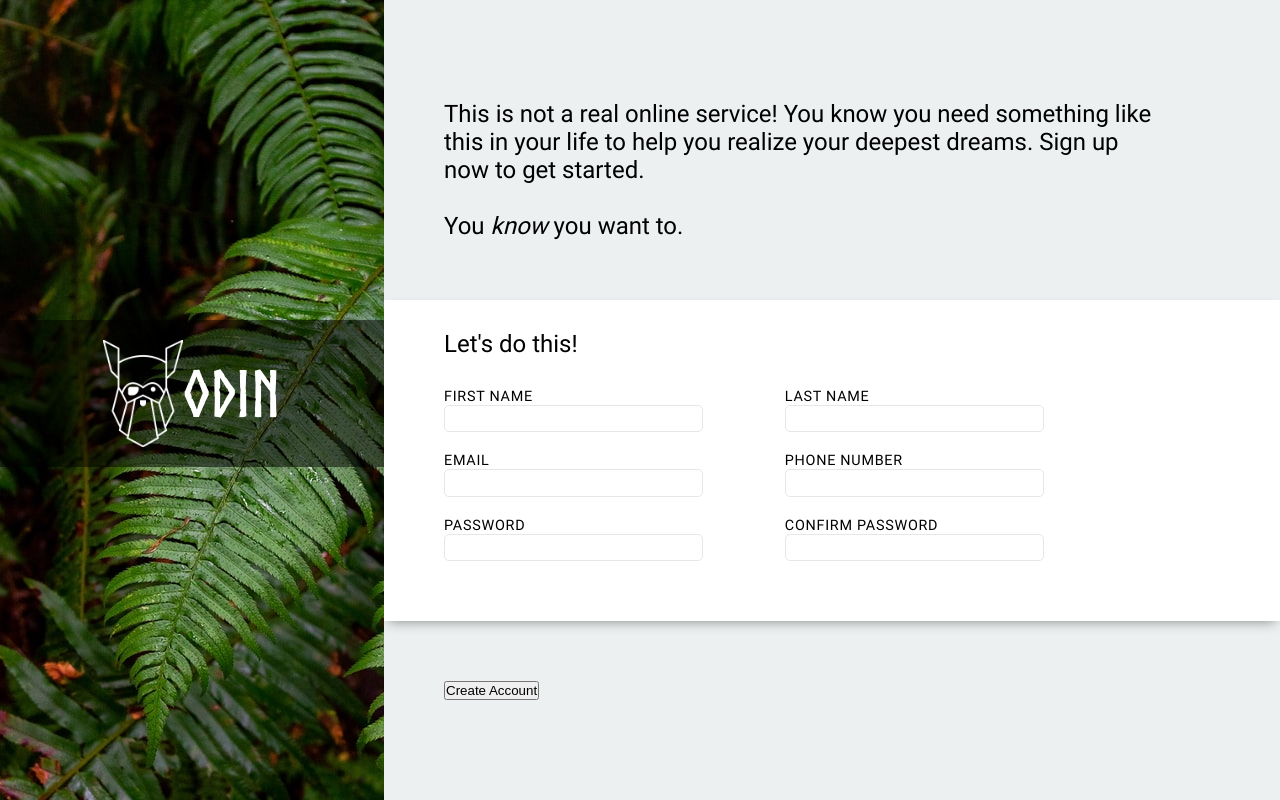
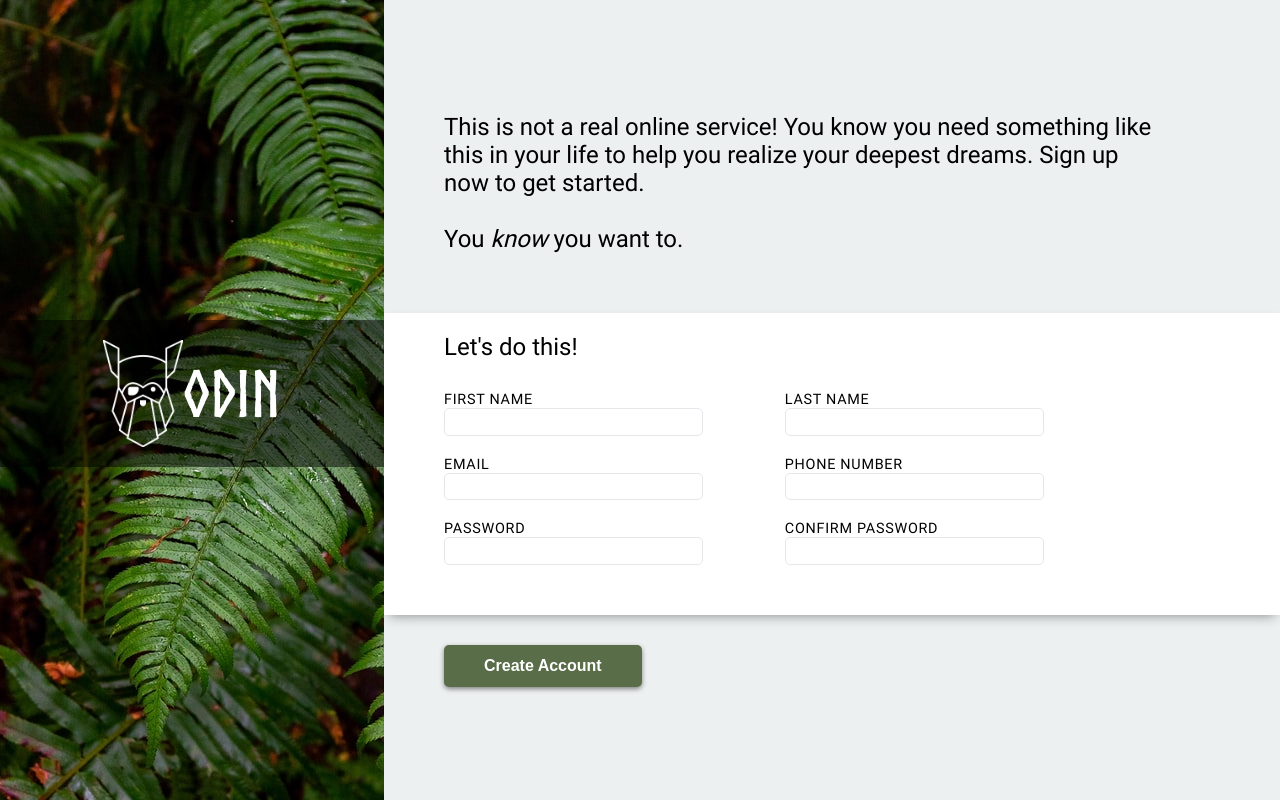
Before and after one commit to Kb739/basic-form, a plain HTML site: page index.html in a window 1280 px wide. Drawn offline with Linux system fonts and the light colour scheme.

Commit message:
fix content spacing

```diff
--- a/style.css
+++ b/style.css
@@ -17,7 +17,7 @@
 :root {
     --input-font-size: 1em;
     --input-width: calc(var(--input-font-size)*18);
-    --space: 60px;
+    --left-margin: 60px;
     --content-width: 70%;
     --image-bar-width: calc(100% - (var(--content-width)));
 }
@@ -68,13 +68,14 @@ form p {
 
 form>:first-child,
 form>:last-child {
-    margin: var(--space);
+    margin-left: var(--left-margin);
 }
 
 form>div {
     background-color: white;
-    padding: 30px var(--space);
+    padding: 20px var(--left-margin);
     box-shadow: 0px 5px 12px -5px grey;
+    margin:60px auto 30px auto;
 }
 
 #details {
@@ -100,3 +101,13 @@ input {
     font-size: var(--input-font-size);
     width: var(--input-width);
 }
+button{
+    background-color:#596D48;
+    border:none;
+    border-radius: 5px;
+    box-shadow: 0px 2px 5px grey;
+    color:white;
+    font-size: 1rem;
+    font-weight: bold;
+    padding:12px 40px;
+}
```
